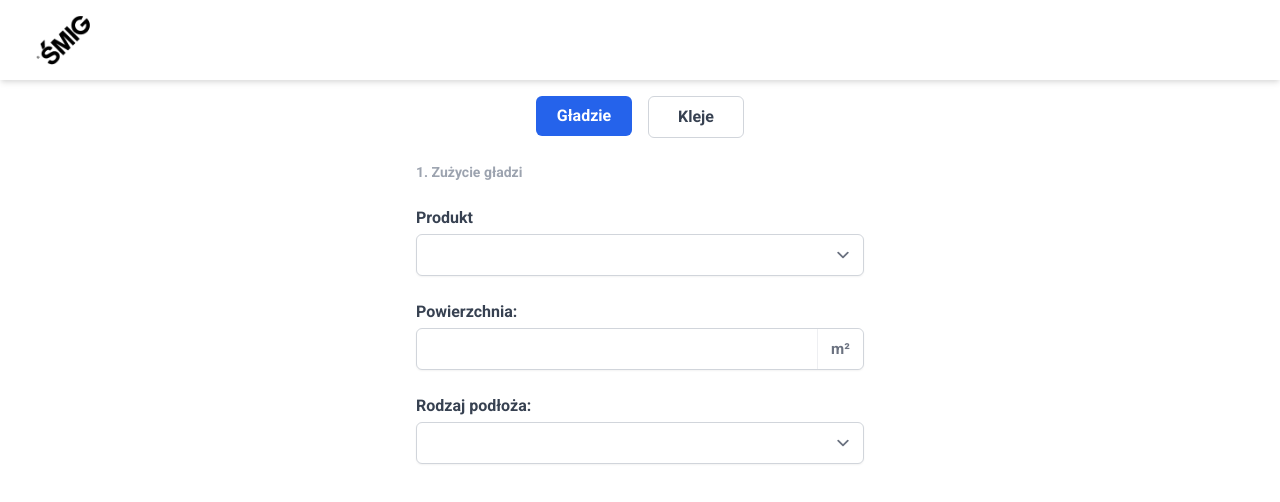
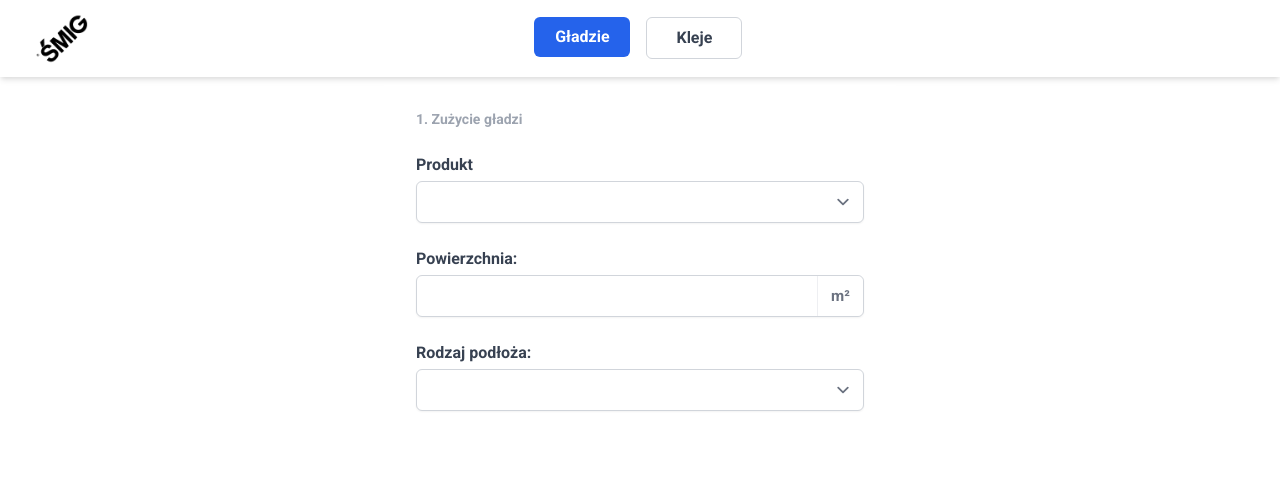
Before and after one commit to MegaronSA/smig-kalkulator, a React (Create React App) app: page /#/gladzie in a window 1280 px wide. Shown: the top 502 px of the page. Built offline with nearby package versions, Linux system fonts and the light colour scheme.

Commit message:
feat: :sparkles: move tabs to TopBar, add hyperlink to logo

```diff
--- a/src/App.tsx
+++ b/src/App.tsx
@@ -7,7 +7,6 @@ import { HashRouter as Router, Link, Route, Routes } from 'react-router-dom'
 const App = () => {
   return (
     <div className="font-roboto">
-      <TopBar />
       <Router>
         <Routes>
           <Route
@@ -19,8 +18,24 @@ const App = () => {
               </div>
             }
           />
-          <Route path="/gladzie" element={<Finishes />} />
-          <Route path="/kleje" element={<Adhesives />} />
+          <Route
+            path="/gladzie"
+            element={
+              <>
+                <TopBar currentTab="gladzie" />
+                <Finishes />
+              </>
+            }
+          />
+          <Route
+            path="/kleje"
+            element={
+              <>
+                <TopBar currentTab="kleje" />
+                <Adhesives />
+              </>
+            }
+          />
         </Routes>
       </Router>
     </div>
--- a/src/components/Adhesives/Adhesives.tsx
+++ b/src/components/Adhesives/Adhesives.tsx
@@ -1,8 +1,4 @@
-import {
-  CalculatorsTabs,
-  ShoppingListForm,
-  ShoppingListResult,
-} from 'components/shared'
+import { ShoppingListForm, ShoppingListResult } from 'components/shared'
 import { Adhesive, getInitialData, getPackageSize } from 'data/adhesives'
 import React, { useState } from 'react'
 import { useSearchParams } from 'react-router-dom'
@@ -24,7 +20,6 @@ export const Adhesives: React.FC<Props> = (props) => {
 
   return (
     <div className="container mx-auto max-w-lg overflow-x-hidden">
-      <CalculatorsTabs currentTab="kleje" />
       <div className="px-8 pt-6 z-10 bg-white relative">
         <h5 className="font-semibold text-gray-400 text-sm">
           1. Zużycie kleju
--- a/src/components/Finishes/Finishes.tsx
+++ b/src/components/Finishes/Finishes.tsx
@@ -1,8 +1,4 @@
-import {
-  CalculatorsTabs,
-  ShoppingListForm,
-  ShoppingListResult,
-} from 'components/shared'
+import { ShoppingListForm, ShoppingListResult } from 'components/shared'
 import { Finish, getInitialData, getPackageSize } from 'data/finishes'
 import React, { useState } from 'react'
 import { useSearchParams } from 'react-router-dom'
@@ -24,7 +20,6 @@ export const Finishes: React.FC<Props> = () => {
 
   return (
     <div className="container mx-auto max-w-lg overflow-x-hidden">
-      <CalculatorsTabs currentTab="gladzie" />
       <div className="px-8 pt-6 z-10 bg-white relative">
         <h5 className="font-semibold text-gray-400 text-sm">
           <span>1. Zużycie gładzi</span>
--- a/src/components/TopBar.tsx
+++ b/src/components/TopBar.tsx
@@ -1,13 +1,50 @@
 import React from 'react'
+import { Link } from 'react-router-dom'
 
-interface Props {}
+export type Tab = 'gladzie' | 'kleje'
+
+interface Props {
+  currentTab: Tab
+}
 
 const imgUrl = `${process.env.PUBLIC_URL}/smig_logo.png`
 
-export const TopBar: React.FC<Props> = (props) => {
+export const TopBar: React.FC<Props> = ({ currentTab }) => {
+  const selectedStyles = 'text-white bg-blue-600'
+  const buttonStyles = 'font-semibold px-4 py-2 rounded-md w-24'
+
   return (
-    <div className="w-full px-8 py-2 shadow-md">
-      <img src={imgUrl} alt="smig_logo" className=" w-16 cursor-pointer"></img>
+    <div className="w-full px-8 py-2 shadow-md flex mb-2 items-center">
+      <a href="https://smig.pl/">
+        <img
+          src={imgUrl}
+          alt="smig_logo"
+          className=" w-16 cursor-pointer relative z-10"
+        ></img>
+      </a>
+
+      <div className="w-full text-gray-700 flex gap-4 justify-center transform -translate-x-8">
+        <Link to="/gladzie">
+          <button
+            className={`${buttonStyles} ${
+              currentTab === 'gladzie'
+                ? selectedStyles
+                : 'border border-gray-300'
+            }`}
+          >
+            Gładzie
+          </button>
+        </Link>
+        <Link to="/kleje">
+          <button
+            className={`${buttonStyles} ${
+              currentTab === 'kleje' ? selectedStyles : 'border border-gray-300'
+            }`}
+          >
+            Kleje
+          </button>
+        </Link>
+      </div>
     </div>
   )
 }
--- a/src/components/shared/CalculatorsTabs.tsx
+++ /dev/null
@@ -1,35 +0,0 @@
-import React from 'react'
-import { Link } from 'react-router-dom'
-
-export type Tab = 'gladzie' | 'kleje'
-
-interface Props {
-  currentTab: Tab
-}
-
-export const CalculatorsTabs: React.FC<Props> = ({ currentTab }) => {
-  const selectedStyles = 'text-white bg-blue-600'
-  const buttonStyles = 'font-semibold px-4 py-2 rounded-md w-24'
-  return (
-    <div className="w-full text-gray-700 flex gap-4 mt-4 justify-center">
-      <Link to="/gladzie">
-        <button
-          className={`${buttonStyles} ${
-            currentTab === 'gladzie' ? selectedStyles : 'border border-gray-300'
-          }`}
-        >
-          Gładzie
-        </button>
-      </Link>
-      <Link to="/kleje">
-        <button
-          className={`${buttonStyles} ${
-            currentTab === 'kleje' ? selectedStyles : 'border border-gray-300'
-          }`}
-        >
-          Kleje
-        </button>
-      </Link>
-    </div>
-  )
-}
--- a/src/components/shared/index.tsx
+++ b/src/components/shared/index.tsx
@@ -1,4 +1,2 @@
-export * from './CalculatorsTabs'
-
 export * from './ShoppingListForm'
 export * from './ShoppingListResult'
```
